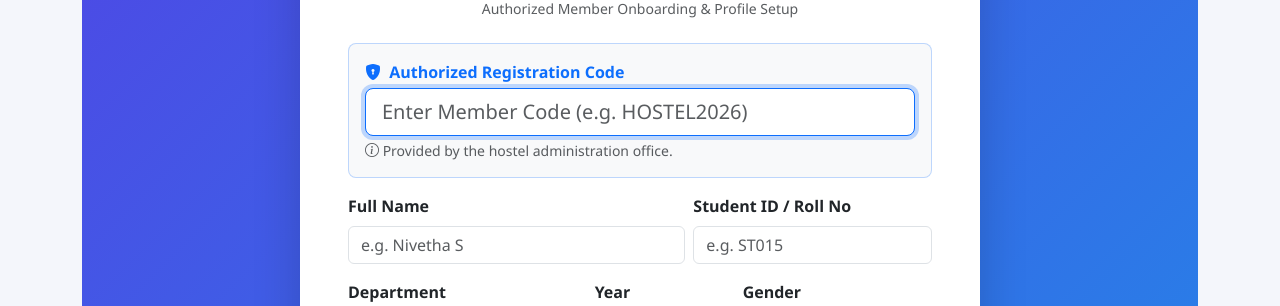
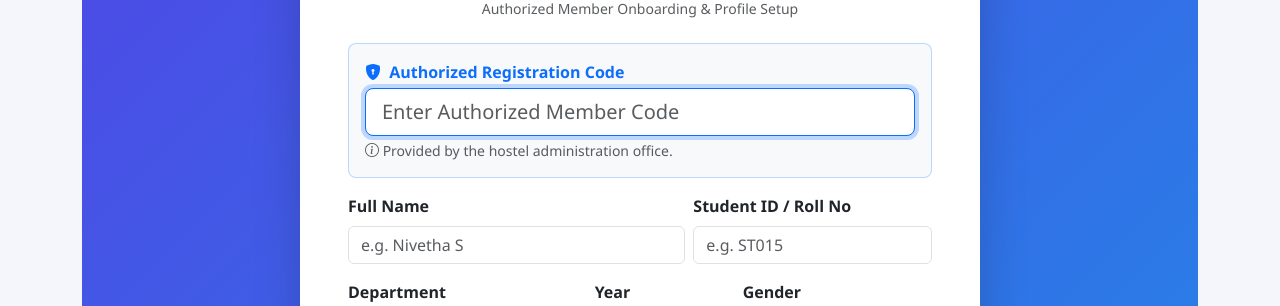
Before and after one commit to rsnivetha990-cmd/hostel-management, a Flask app: page /register in a window 1280 px wide. Shown: the part 216-522 px from the top of the page. Run offline with Flask 3, Linux system fonts and the light colour scheme; data that the repository does not hold is empty; some libraries are stand-ins or nearby versions.

Commit message:
Remove example code from registration code placeholder

```diff
--- a/templates/register.html
+++ b/templates/register.html
@@ -28,7 +28,7 @@
             <i class="bi bi-shield-lock-fill me-1"></i> Authorized Registration Code
           </label>
           <input type="text" class="form-control form-control-lg border-primary" name="registration_code" required
-            placeholder="Enter Member Code (e.g. HOSTEL2026)" autocomplete="off" autofocus>
+            placeholder="Enter Authorized Member Code" autocomplete="off" autofocus>
           <div class="form-text small text-muted">
             <i class="bi bi-info-circle"></i> Provided by the hostel administration office.
           </div>
```
